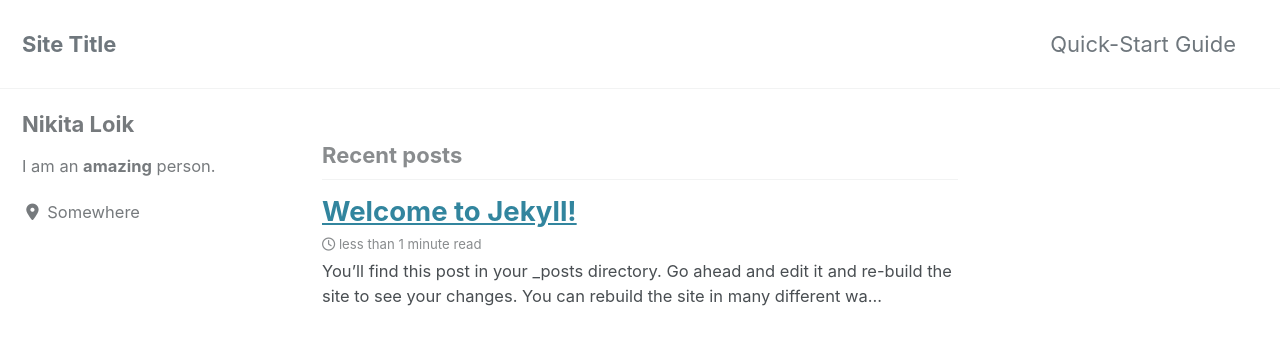
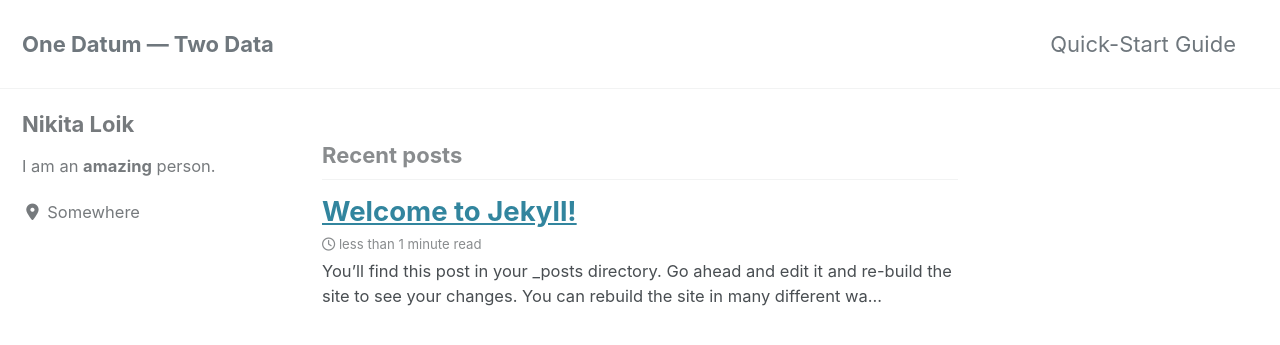
Before and after one commit to nikita-loik/one-datum-two-data, a Jekyll site: the page built from index.html, in a window 1280 px wide and 900 px high. Shown: the top 345 px of the window. Built offline with Jekyll 4.4.1, drawn with Linux system fonts in a browser that asks for light colours; cached includes are drawn as plain includes; nearby versions of some CDN libraries; the list of posts is cut into pages by our own code.

Commit message:
Change 'Site Title' to 'One Datum — Two Data'

```diff
--- a/_config.yml
+++ b/_config.yml
@@ -16,7 +16,7 @@ minimal_mistakes_skin    : "default" # "air", "aqua", "contrast", "dark", "dirt"
 
 # Site Settings
 locale                   : "en-US"
-title                    : "Site Title"
+title                    : "One Datum — Two Data"
 title_separator          : "-"
 subtitle                 : # site tagline that appears below site title in masthead
 name                     : "Nikita Loik"
```
